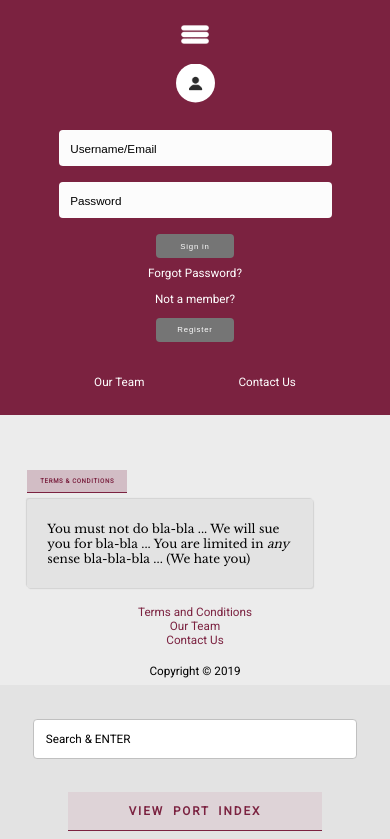
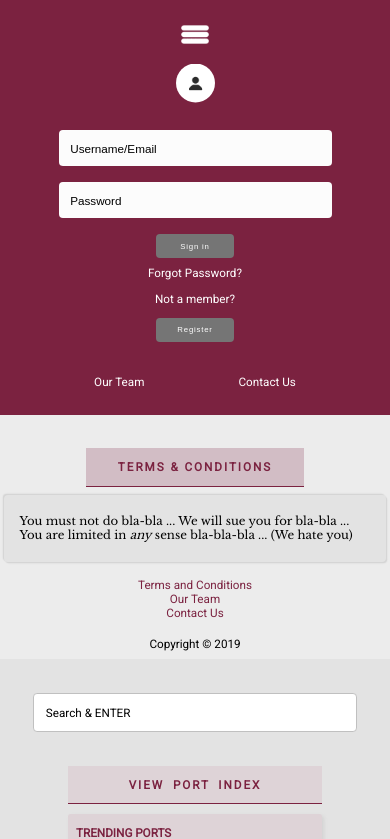
Before and after one commit to DataMascara/cisc3140-su19-project, a Flask app: page /terms/ in a window 390 px wide. Shown: the part 90-929 px from the top of the page. Run offline with Flask 2, Linux system fonts and the light colour scheme; data that the repository does not hold is empty.

Commit message:
Media Queries Added

```diff
--- a/app/static/css/stylesGenTemplates.css
+++ b/app/static/css/stylesGenTemplates.css
@@ -7,6 +7,9 @@ Version 1.0
 
 - Front End Team
 */
+
+/* Landscape Media Query */
+@media screen and (min-aspect-ratio: 13/9) {
 
     .page
     {
@@ -52,3 +55,59 @@ Version 1.0
         text-decoration-line: underline;
         color: blue;
     }
+
+} /* Close Media Query */
+
+/* Portrait Media Query */
+@media screen and (max-aspect-ratio: 13/9) {
+
+    .page
+    {
+        background-color: #d2bdc5;
+        margin: auto;
+        margin-top: 4vh;
+        border-bottom: solid #7B2240;
+        border-bottom-width: 0.5vw;
+        text-align: center;
+        padding: 3vw;
+        width: 50%;
+        font-family: inherit;
+        font-size: 3vw;
+        font-weight: bold;
+        color: #7B2240;
+        letter-spacing: 0.5vw;
+    }
+
+    .pageTitle{
+        margin: 0;
+    }
+
+    .divText
+    {
+        margin: auto;
+        margin-top: 2vw;
+        margin-bottom: 2vw;
+        padding: 4vw;
+        padding-top: 2vw;
+        padding-bottom: 2vw;
+        width: 90%;
+        height: auto;
+        background-color: #E3E3E3;
+        border-radius: 1vw;
+        box-shadow: 0.3vw 0.3vw 0.3vw lightgrey, -0.3vw -0.3vw 0.3vw lightgrey;
+    }
+
+    .theText
+    {
+         font-family: 'Libre Baskerville', serif;
+         font-size: 3vw;
+         text-align: left;
+    }
+
+    .theText a
+    {
+        text-decoration-line: underline;
+        color: blue;
+    }
+
+} /* Close Media Query */
```
Lines whose indentation alone changed are shown as unchanged.
